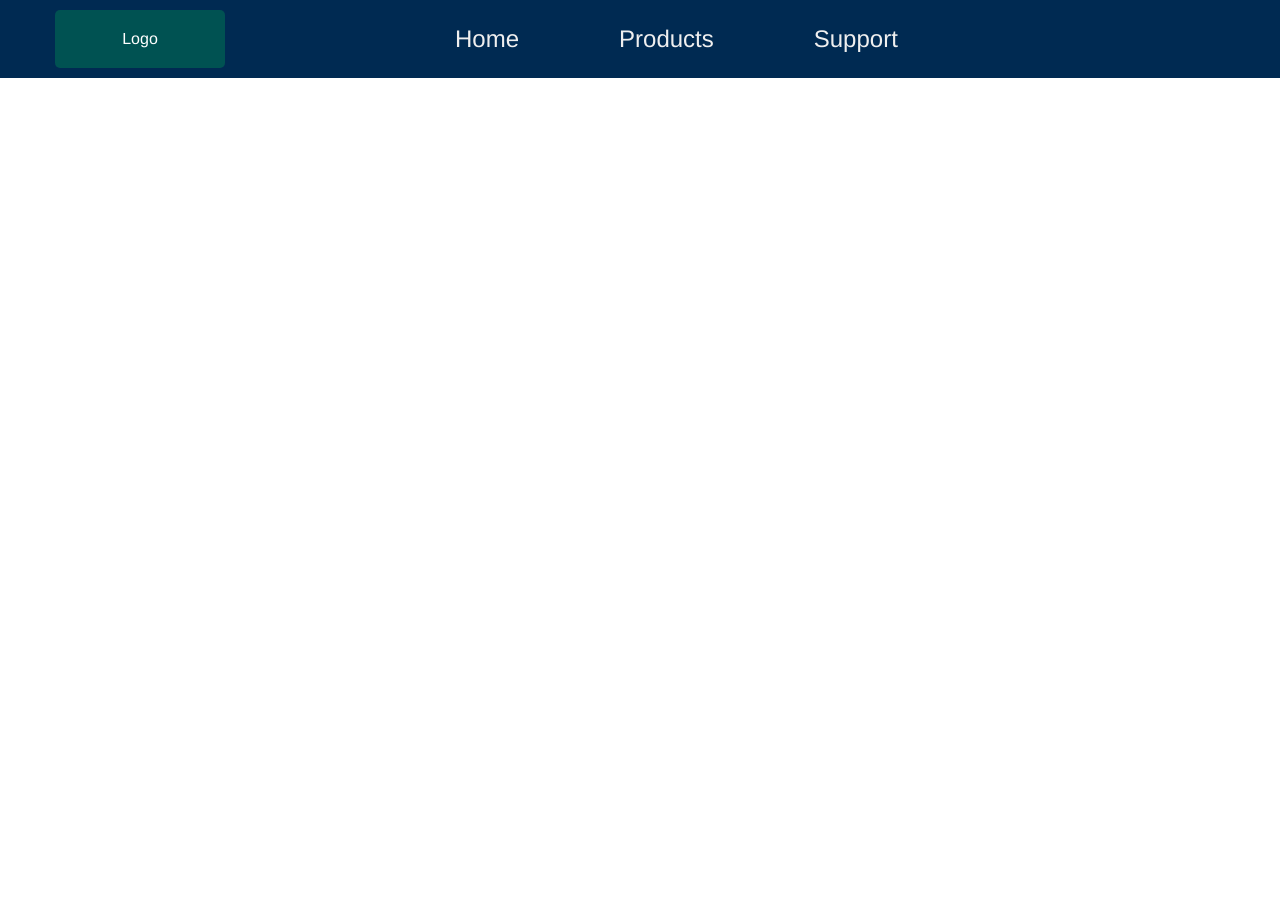
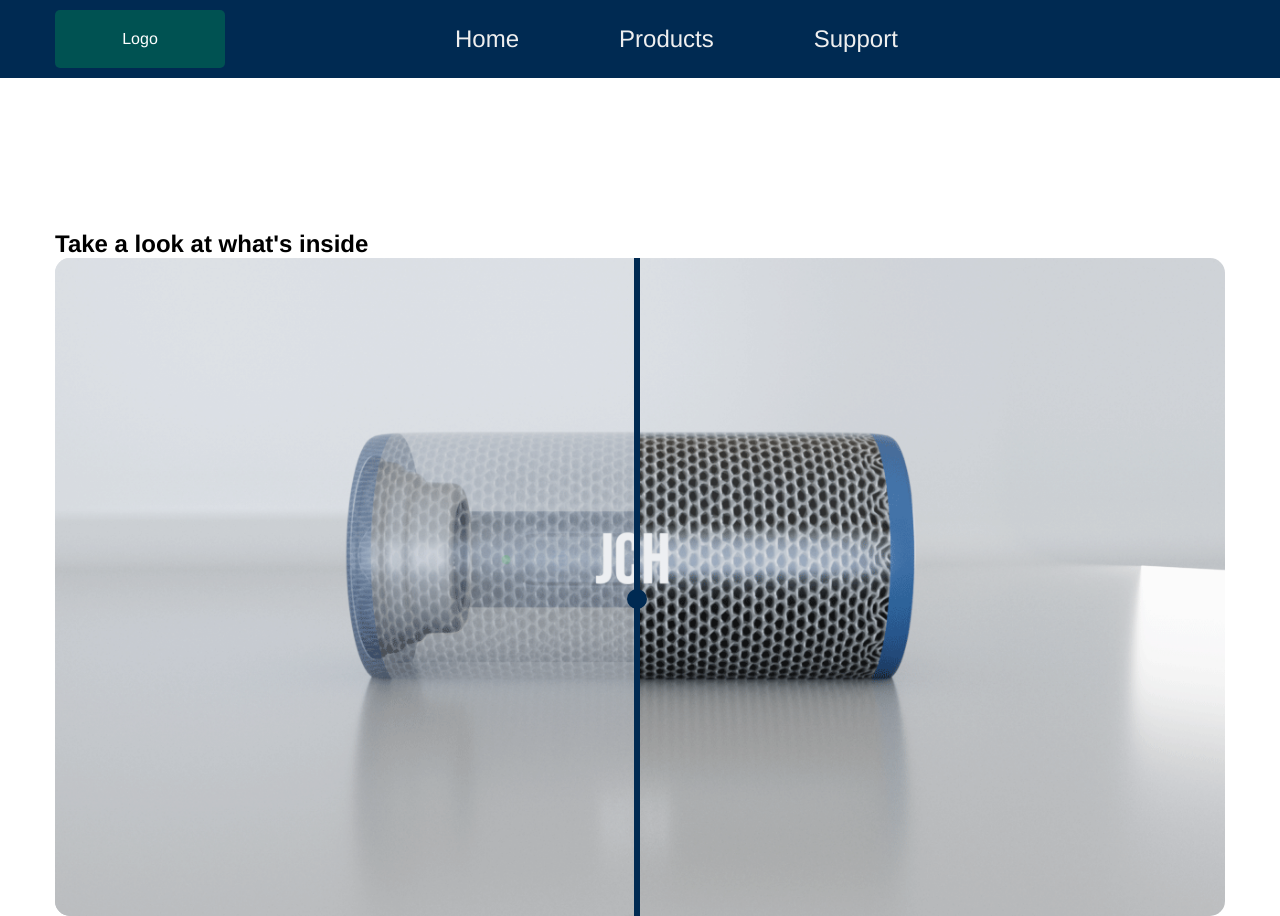
Before and after one commit to Jordan-Chuquillanqui/Bluetooth-Speaker-Promotional-Page, a plain HTML site: page index.html in a window 1280 px wide. Before the commit the page ends 800 px from the top, so only its background shows below. Drawn offline with Linux system fonts and the light colour scheme; some packages are replaced by stand-ins of ours; a script that the page names is missing.

Commit message:
Update index, css, js files
This commit is to update the index, scss and JS files with the xray content

```diff
--- a/index.html
+++ b/index.html
@@ -26,7 +26,7 @@
                 </div>
         </div>
     </header>
-    <div>
+
         <section>
             <model-viewer src="model/chuquillanqui_jordan_speaker.gltf" ar ar-modes="webxr scene-viewer quick-look" camera-controls tone-mapping="neutral" poster="poster.webp" shadow-intensity="1">
                 <button class="Hotspot" slot="hotspot-1" data-position="-0.2375314372071684m -0.06917003387276943m -0.6612800031944361m" data-normal="0.020323652694362457m 0.005082966763557381m -0.999780532211965m" data-visibility-attribute="visible">
@@ -73,7 +73,16 @@
                 <p>Made with a durable build, the rugged exterior is fully IP67-rated, making it waterproof and dustproof so you can take your music everywhere.</p>
             </div>
         </section>
-    </div>
+        <section class="grid-con center-grid-con">
+            <h2 class="col-span-full">Take a look at what's inside</h2>
+            <div class="col-span-full sliderContainer">
+                <div id="xray">
+                    <div id="divisor"></div>
+                    <input type="range" min="0" max="100" value="50" id="slider">
+                </div>
+            </div>
+        </section>
+
     <script type="module" src="https://ajax.googleapis.com/ajax/libs/model-viewer/4.4.0/model-viewer.min.js"></script>
     <script src="js/main.js"></script>
 </body>
--- a/js/main.js
+++ b/js/main.js
@@ -27,6 +27,9 @@
       image: 'images/water-dust-proof.svg'
     },
   ]
+
+  const divisor = document.querySelector("#divisor");
+  const slider = document.querySelector("#slider");
 
   //functions
   function hamburgerMenu() {
@@ -58,7 +61,18 @@
 
   loadInfo();
 
+  function moveDivisor() {
+    divisor.style.width = `${slider.value}%`;
+  };
+
+  function resetSlider() {
+    slider.value = 50;
+  };
+
   //Event Listeners
   button.addEventListener("click", hamburgerMenu);
 
+  slider.addEventListener("input", moveDivisor);
+  window.addEventListener("load", resetSlider);
+
 })();
--- a/sass/components/_index.scss
+++ b/sass/components/_index.scss
@@ -1,2 +1,3 @@
 @forward 'ar-model';
-@forward 'header'
+@forward 'header';
+@forward 'xray'
--- /dev/null
+++ b/sass/components/_xray.scss
@@ -0,0 +1,73 @@
+#xray {
+    position: relative;
+    aspect-ratio: 16/9;
+    background-image: url(../images/speaker.png);
+    background-size: cover;
+    border-radius: 15px;
+}
+
+#divisor {
+    position: absolute;
+    top: 0;
+    left: 0;
+    aspect-ratio: 16/9;
+    background-image: url(../images/xray.png);
+    background-size: cover;
+    width: 50%;
+    height: 100%;
+    border-radius: 15px;
+}
+
+#divisor::after {
+    content: "";
+    position: absolute;
+    right: 0;
+    width: 6px;
+    height: 100%;
+    background-color: #002A52;
+}
+
+input[type=range] {
+  -webkit-appearance: none;
+  -moz-appearance: none;
+  appearance: none;
+  position: absolute;
+  left: -15px;
+  top: 50%;
+  transform: translateY(-50%);
+  width: calc(100% + 20px);
+  height: 20px;
+  background: transparent;
+}
+
+input[type=range]::-webkit-slider-runnable-track {
+    height: 0;
+    background: transparent;
+    border: none;
+}
+
+input[type=range]::-moz-range-track {
+    height: 0;
+    background: transparent;
+    border: none;
+}
+
+input[type=range]::-webkit-slider-thumb {
+    -webkit-appearance: none;
+    appearance: none;
+    width: 20px;
+    height: 20px;
+    background: #002A52;
+    border-radius: 50%;
+    border: none;
+    cursor: pointer;
+}
+
+input[type=range]::-moz-range-thumb {
+    width: 20px;
+    height: 20px;
+    background: #002A52;
+    border-radius: 50%;
+    border: none;
+    cursor: pointer;
+}
```
Also changed, not shown: css/main.css, images/speaker.png (added), images/xray.png (added), 1 other file.
